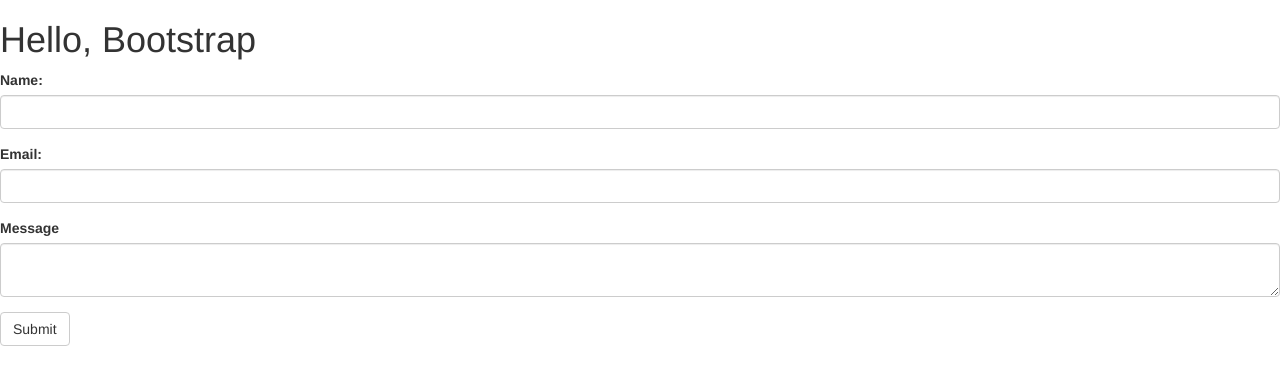
After one commit to POGREMIX/sravni, a Flask app: page /user/login in a window 1280 px wide. The commit adds this page. Shown: the top 385 px of the page. Run offline with Flask 2, Linux system fonts and the light colour scheme; some libraries are stand-ins or nearby versions.

Commit message:
add login template with bootstrap, SQLAlchemy to requirements

```diff
--- /dev/null
+++ b/forms.py
@@ -0,0 +1,10 @@
+from flask_wtf import FlaskForm
+from wtforms import StringField, SubmitField, TextAreaField
+from wtforms.validators import Email, InputRequired
+
+
+class ContactForm(FlaskForm):
+    name = StringField("Name: ", validators=[InputRequired()])
+    email = StringField("Email: ", validators=[InputRequired(), Email()])
+    message = TextAreaField("Message", validators=[InputRequired()])
+    submit = SubmitField("Submit")
--- a/main.py
+++ b/main.py
@@ -3,6 +3,8 @@ from flask import render_template, url_for
 from flask_bootstrap import Bootstrap
 from routes.text_route import text_route
 from routes.index_route import index_route
+from routes.user_route import user_route
+
 
 application = Flask(__name__)
 
@@ -10,9 +12,11 @@ bootstrap = Bootstrap(application)
 
 application.register_blueprint(text_route)
 application.register_blueprint(index_route)
+application.register_blueprint(user_route)
 
 
 if __name__ == '__main__':
     application.debug = True
+    application.config['SECRET_KEY'] = 'a really really really really long secret key'
     # print(application.url_map)
     application.run()
--- a/requirements.txt
+++ b/requirements.txt
@@ -2,3 +2,6 @@ Flask==1.1.2
 Jinja2==2.11.2
 Werkzeug==1.0.1
 flask_bootstrap==3.3.7.1
+flask-wtf==0.14.3
+email_validator==1.1.1
+flask-sqlalchemy==2.4.4
--- a/routes/user_route.py
+++ b/routes/user_route.py
@@ -0,0 +1,30 @@
+from flask import Blueprint, redirect, url_for, flash
+from flask import render_template
+
+
+from forms import ContactForm
+from werkzeug.datastructures import MultiDict
+
+user_route = Blueprint('user_route', __name__)
+
+
+@user_route.route('/user/<int:user_id>/')
+def user(user_id):
+    return render_template('user.html', user_id=user_id)
+
+
+@user_route.route('/user/login', methods=['get', 'post'])
+def login():
+    form = ContactForm()
+    if form.validate_on_submit():
+        name = form.name.data
+        email = form.email.data
+        message = form.message.data
+        print(name)
+        print(email)
+        print(message)
+        # здесь логика базы данных
+        print("\nData received. Now redirecting ...")
+        flash("Message Received", "success")
+        return redirect(url_for('index_route.index'))
+    return render_template('login.html', form=form)
--- /dev/null
+++ b/templates/login.html
@@ -0,0 +1,25 @@
+{% extends "bootstrap/base.html" %}
+{% import "bootstrap/wtf.html" as wtf %}
+
+
+{% block styles %}
+    {{super()}}
+    {#    <link rel="stylesheet" type="text/css" href={{url_for('static', filename = 'css/text.css')}}>#}
+{% endblock %}
+
+{% block title %}
+    Login
+{% endblock %}
+
+{% block navbar %}
+<div class="navbar navbar-fixed-top">
+  <!-- ... -->
+</div>
+{% endblock %}
+
+{% block content %}
+  <h1>Hello, Bootstrap</h1>
+    <form action="" method="post">
+        {{ wtf.quick_form(form) }}
+    </form>
+{% endblock %}
--- a/templates/text.html
+++ b/templates/text.html
@@ -3,7 +3,7 @@
 <head>
     <meta charset="UTF-8">
     <title>Title</title>
-    <link rel="stylesheet" type="text/css" href={{url_for('static', filename = 'text.css')}}>
+    <link rel="stylesheet" type="text/css" href={{url_for('static', filename = 'css/text.css')}}>
 </head>
 <body>
     <h1>{{ text_id }}</h1>
--- a/templates/user.html
+++ b/templates/user.html
@@ -5,6 +5,6 @@
     <title>Title</title>
 </head>
 <body>
-    user
+    user: {{ user_id }}
 </body>
 </html>
```
Also changed, not shown: routes/index_route.py (+5 -3 lines).
